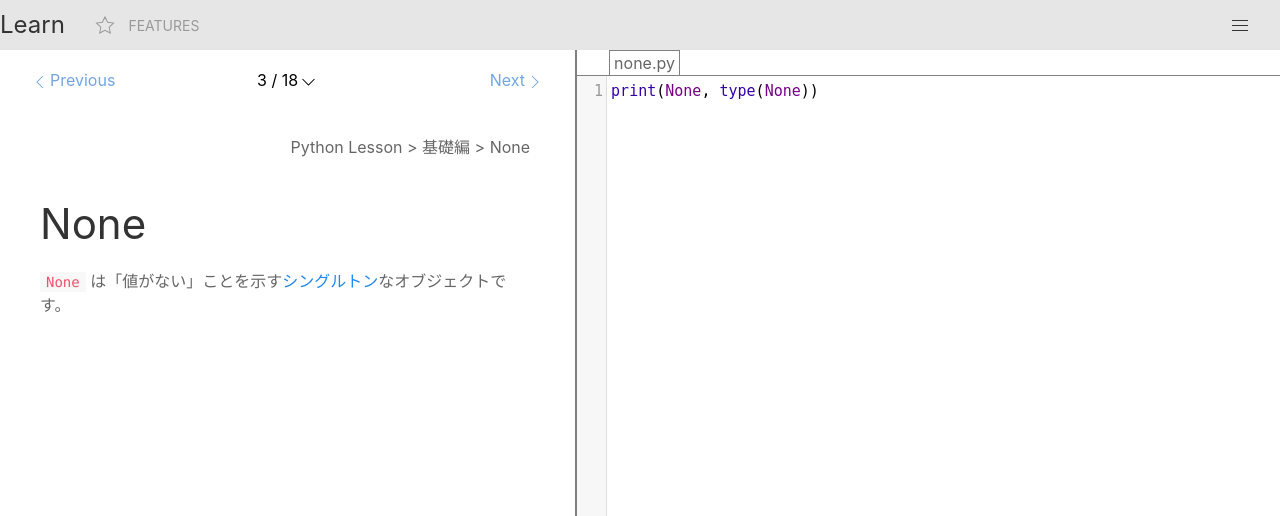
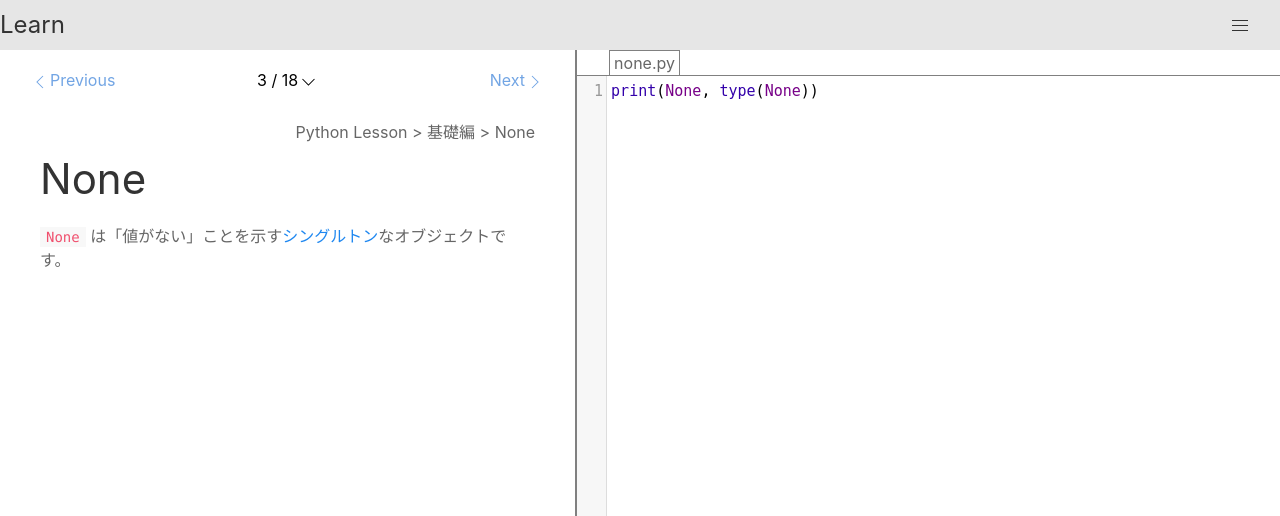
Before and after one commit to ino777/light_coding, a Flask app: page /lesson/python/basics/none in a window 1280 px wide. Shown: the top 516 px of the page. Run offline with Flask 2, Linux system fonts and the light colour scheme; some libraries are stand-ins or nearby versions.

Commit message:
テンプレート調整

```diff
--- a/app/templates/base.html
+++ b/app/templates/base.html
@@ -33,15 +33,6 @@
             <div class="uk-navbar-left">
                 <!-- Logo -->
                 <a class="uk-navbar-item uk-logo" href="/">Learn</a>
-
-                <ul class="uk-navbar-nav">
-                    <li>
-                        <a href="#">
-                            <span class="uk-icon uk-margin-small-right" uk-icon="icon: star"></span>
-                            Features
-                        </a>
-                    </li>
-                </ul>
             </div>
 
             <!-- Nav right -->
--- a/app/templates/lesson.html
+++ b/app/templates/lesson.html
@@ -1,11 +1,17 @@
 {% extends "application.html" %}
 
 {% block left %}
+<!-- Lesson navigation -->
 <div id="lesson-nav" class="uk-position-relative">
+    <!-- Previous page -->
+    {% if previous_page %}
     <a href="{{ previous_page }}" class="uk-position-medium uk-position-center-left"><span
             uk-icon="icon: chevron-left"></span>Previous</a>
+    {% endif %}
+    <!-- Page index -->
     <div class="uk-position-medium uk-position-center">
         <div>{{ page_index }} / {{ page_count }}<span uk-icon="icon: chevron-down"></span></div>
+        <!-- Dropdown list -->
         <div id="lesson-nav-dropdown"
             uk-dropdown="mode: click; pos: bottom-justify; boundary: #lesson-nav; boundary-align: true; animation: uk-animation-slide-top-small">
             <ul class="uk-nav uk-dropdown-nav uk-list-striped" uk-accordion>
@@ -30,12 +36,17 @@
             </ul>
         </div>
     </div>
+    <!-- Next page -->
+    {% if next_page %}
     <a href="{{ next_page }}" class="uk-position-medium uk-position-center-right">Next<span
             uk-icon="icon: chevron-right"></span></a>
+    {% endif %}
 </div>
+
+<!-- Lesson -->
 <div id="lesson-wrapper" class="uk-position-relative">
-    <div id="lesson" class="uk-container uk-container-xsmall uk-margin-top">
-        <div style="margin: 5px; text-align: right;">
+    <div id="lesson" class="uk-container uk-container-xsmall uk-margin-small-top">
+        <div style="text-align: right;">
             {% for url, name in chain %}
             {% if loop.index0 + 1 == chain | length %}
             {{name}}
@@ -44,7 +55,9 @@
             {% endif %}
             {% endfor %}
         </div>
-        {% include lesson_template %}
+        <div class="uk-margin-small-top">
+            {% include lesson_template %}
+        </div>
     </div>
 </div>
 {% endblock %}
--- a/app/webserver.py
+++ b/app/webserver.py
@@ -38,7 +38,7 @@ def index():
 
 @app.route('/lesson/<lang>/list', methods=['GET'])
 def lesson_list(lang):
-    title = lang + ' List'
+    title = str(lang).capitalize() + ' Lesson'
     links = router.children_recursive(url_for('lesson', lang=lang, section='', page=''))
     return render_template('list.html', title=title, links=links)
 
@@ -85,8 +85,8 @@ def lesson(lang, section, page):
         'section': section,
         'page': page,
         'ext': ext,
-        'previous_page': previous_page,
-        'next_page': next_page,
+        'previous_page': previous_page or '',
+        'next_page': next_page or '',
         'links': links,
         'chain': chain,
         'page_index': page_index,
```
Also changed, not shown: app/templates/index.html (+4 -4 lines), app/templates/list.html (+13 -3 lines).
